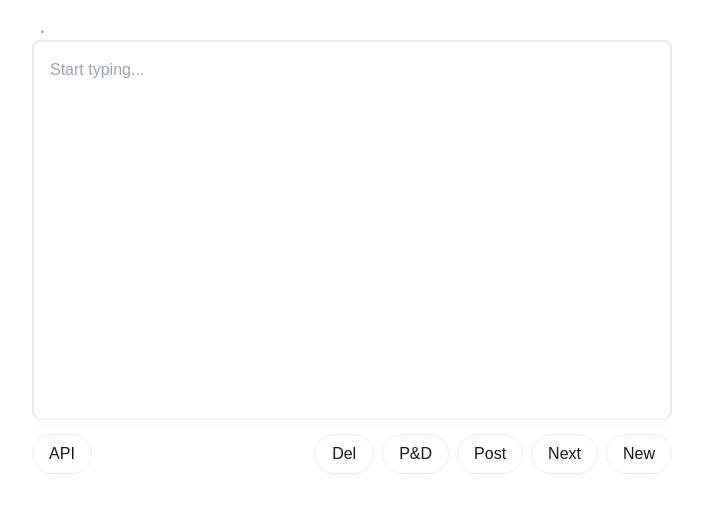
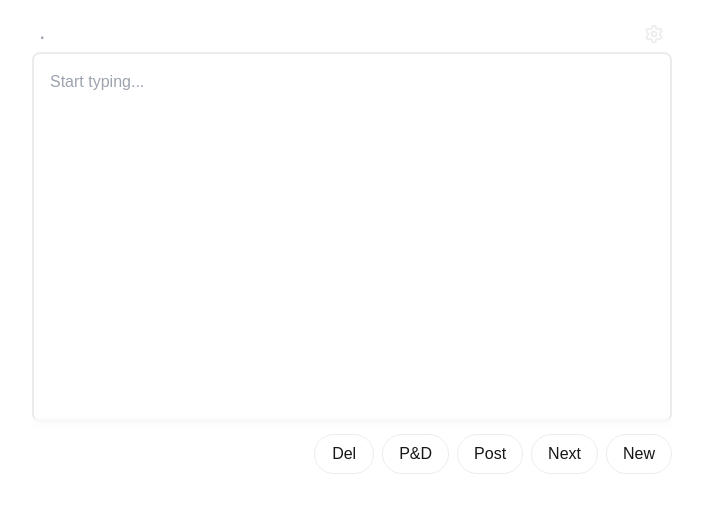
Before and after one commit to edwindoit/raw-notes, a Next.js app: page / in a window 1280 px wide. Shown: the top 512 px of the page, without its empty margins (288-991 px from the left). Built offline with nearby package versions, Linux system fonts and the light colour scheme; no server answers.

Commit message:
fixed up API button

```diff
--- a/app/page.tsx
+++ b/app/page.tsx
@@ -133,7 +133,7 @@ export default function Home() {
         return;
       }
 
-      await postToNotion(databaseId, text);
+      await postToNotion(databaseId, text, title);
       // After successful post, delete the note
       const updatedNotes = [...notes];
       updatedNotes.splice(currentNoteIndex, 1);
@@ -166,7 +166,7 @@ export default function Home() {
         return;
       }
 
-      await postToNotion(databaseId, text);
+      await postToNotion(databaseId, text, title);
       alert('Successfully posted to Notion!');
     } catch (error) {
       console.error('Error posting to Notion:', error);
@@ -177,7 +177,7 @@ export default function Home() {
   return (
     <div className="fixed inset-0">
       <main className="flex flex-col w-full max-w-2xl mx-auto h-full px-4 mt-4">
-        <div className="sticky top-0 z-10 bg-inherit backdrop-blur-sm">
+        <div className="sticky top-0 z-10 bg-inherit backdrop-blur-sm flex items-center justify-between">
           <input
             type="text"
             value={title}
@@ -191,11 +191,20 @@ export default function Home() {
               setNotes(updatedNotes);
               localStorage.setItem('notes', JSON.stringify(updatedNotes));
             }}
-            className="w-full py-0 px-2 font-bold border-black/[.08] dark:border-white/[.145] bg-transparent focus:outline-none"
+            className="w-[calc(100%-48px)] py-0 px-2 font-bold border-black/[.08] dark:border-white/[.145] bg-transparent focus:outline-none"
             placeholder="."
           />
+          <button
+            onClick={() => setShowApiModal(true)}
+            className="p-2 rounded-full transition-colors hover:bg-[#f2f2f2] dark:hover:bg-[#1a1a1a] h-9 w-9 flex items-center justify-center"
+          >
+            <svg xmlns="http://www.w3.org/2000/svg" width="20" height="20" viewBox="0 0 24 24" fill="none" stroke="currentColor" strokeWidth="2" strokeLinecap="round" strokeLinejoin="round" className="text-black/[.08] dark:text-white/[.145]">
+              <path d="M12.22 2h-.44a2 2 0 0 0-2 2v.18a2 2 0 0 1-1 1.73l-.43.25a2 2 0 0 1-2 0l-.15-.08a2 2 0 0 0-2.73.73l-.22.38a2 2 0 0 0 .73 2.73l.15.1a2 2 0 0 1 1 1.72v.51a2 2 0 0 1-1 1.74l-.15.09a2 2 0 0 0-.73 2.73l.22.38a2 2 0 0 0 2.73.73l.15-.08a2 2 0 0 1 2 0l.43.25a2 2 0 0 1 1 1.73V20a2 2 0 0 0 2 2h.44a2 2 0 0 0 2-2v-.18a2 2 0 0 1 1-1.73l.43-.25a2 2 0 0 1 2 0l.15.08a2 2 0 0 0 2.73-.73l.22-.39a2 2 0 0 0-.73-2.73l-.15-.08a2 2 0 0 1-1-1.74v-.5a2 2 0 0 1 1-1.74l.15-.09a2 2 0 0 0 .73-2.73l-.22-.38a2 2 0 0 0-2.73-.73l-.15.08a2 2 0 0 1-2 0l-.43-.25a2 2 0 0 1-1-1.73V4a2 2 0 0 0-2-2z"/>
+              <circle cx="12" cy="12" r="3"/>
+            </svg>
+          </button>
         </div>
-        <div className="h-[calc(100%-420px)]">
+        <div className="h-[calc(100%-430px)]">
           <textarea
             ref={textareaRef}
             value={text}
@@ -212,13 +221,7 @@ export default function Home() {
         </div>
 
         <div className="fixed bottom-[310px] left-0 right-0 py-4 bg-inherit backdrop-blur-sm">
-          <div className="flex justify-between max-w-2xl mx-auto px-4">
-            <button
-              onClick={() => setShowApiModal(true)}
-              className="rounded-full border border-solid border-black/[.08] dark:border-white/[.145] transition-colors flex items-center justify-center hover:bg-[#f2f2f2] dark:hover:bg-[#1a1a1a] px-3 sm:px-4 h-9 sm:h-10 text-sm sm:text-base min-w-[60px]"
-            >
-              API
-            </button>
+          <div className="flex justify-end max-w-2xl mx-auto px-4">
             <div className="flex gap-2">
               <button
                 onClick={handleDeleteNote}
--- a/app/utils/notion.ts
+++ b/app/utils/notion.ts
@@ -4,7 +4,7 @@ export const initializeNotion = (apiKey: string) => {
   notionApiKey = apiKey;
 };
 
-export const postToNotion = async (databaseId: string, content: string) => {
+export const postToNotion = async (databaseId: string, content: string, title?: string) => {
   if (!notionApiKey) {
     throw new Error('Notion API key not initialized');
   }
@@ -17,6 +17,7 @@ export const postToNotion = async (databaseId: string, content: string) => {
     body: JSON.stringify({
       databaseId,
       content,
+      title,
       apiKey: notionApiKey,
     }),
   });
```
